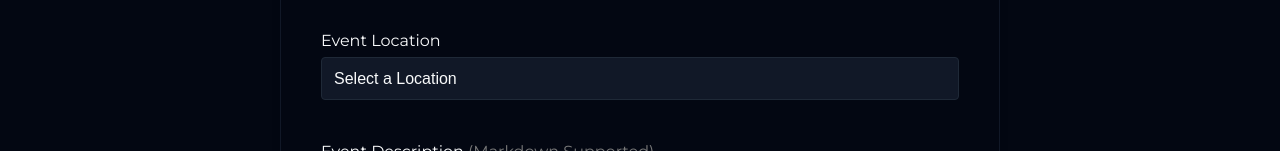
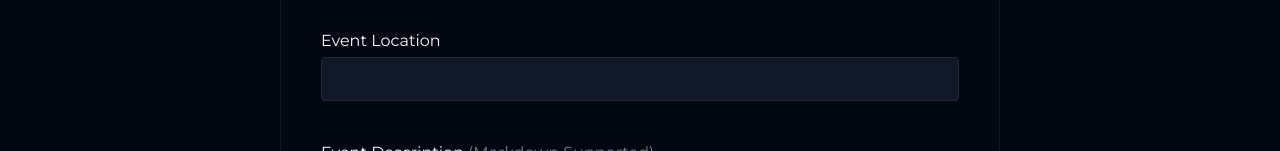
Before and after one commit to niyatirajukumar/diamantix, a website built with Vite: page create/index.html in a window 1280 px wide. Shown: the part 601-752 px from the top of the page. Built offline with nearby package versions, Linux system fonts and the light colour scheme.

Commit message:
chore: text location input

```diff
--- a/create/index.html
+++ b/create/index.html
@@ -48,7 +48,8 @@
           </div>
           <div class="input-group">
             <label for="location">Event Location</label>
-            <select id="location" name="location" required>
+            <input type="text" id="location">
+            <!-- <select id="location" name="location" required>
               <option value="">Select a Location</option>
               <option value="Bangalore">Bangalore</option>
               <option value="Hyderabad">option-2</option>
@@ -56,7 +57,7 @@
               <option value="Delhi">option-4</option>
               <option value="Bihar">option-5</option>
               <option value="Jharkhand">option-6</option>
-            </select>
+            </select> -->
           </div>
 
           <div class="input-group">
```
